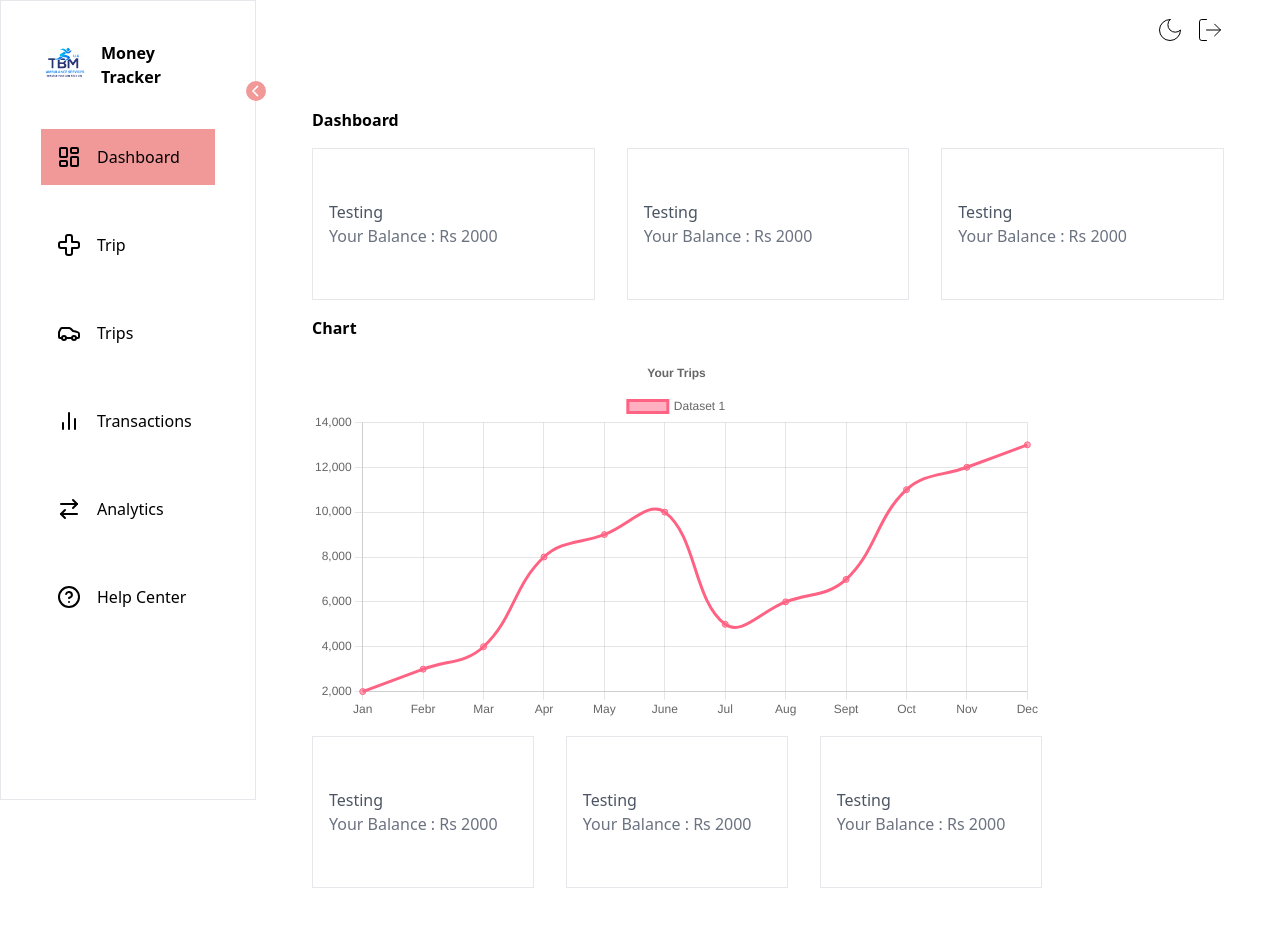
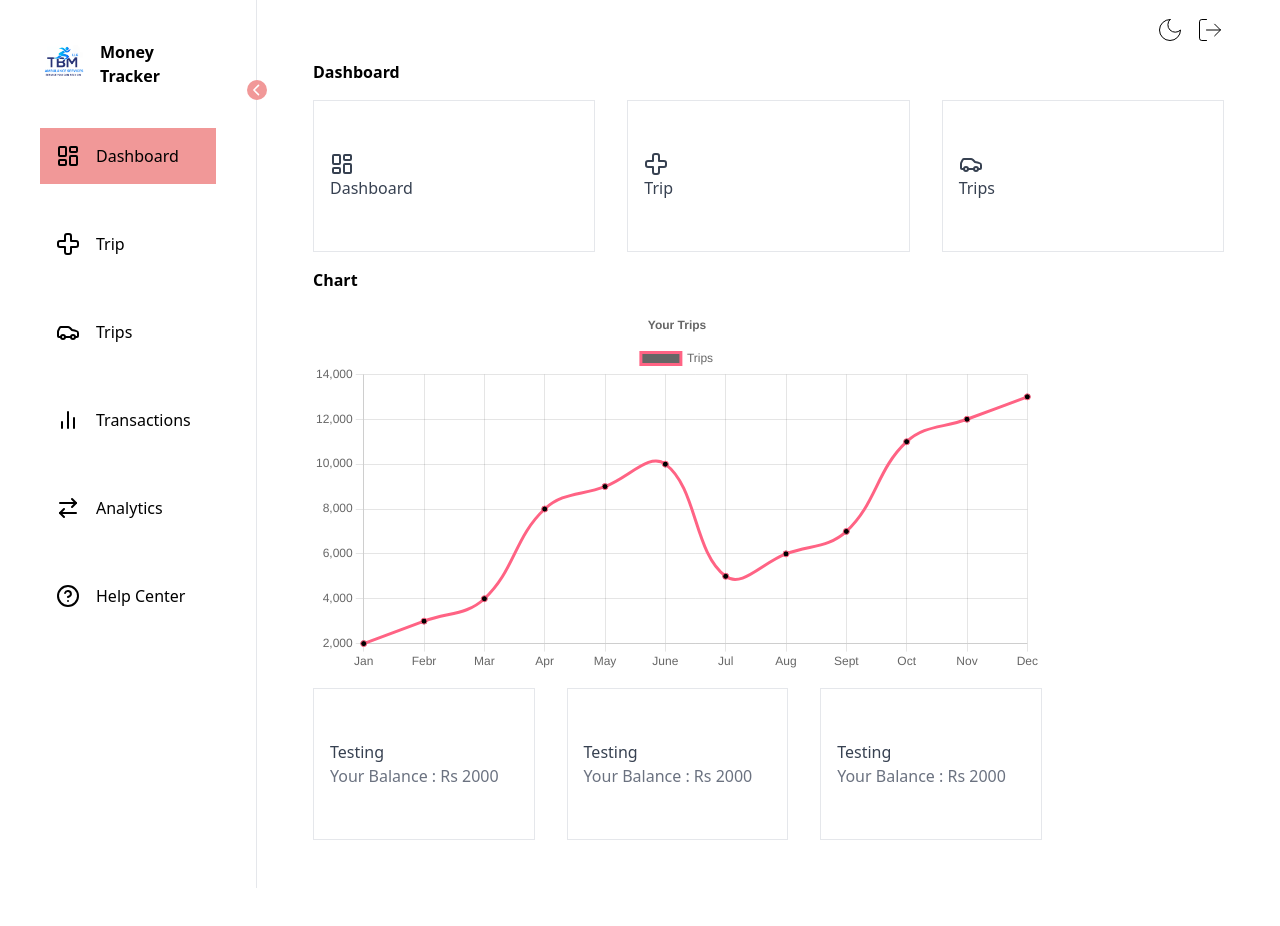
Before and after one commit to adilalishahg/Dashboard, a React (Vite) app: page / in a window 1280 px wide. Shown: the top 926 px of the page. After the commit the page ends 888 px from the top, so only its background shows below. Built offline with nearby package versions, Linux system fonts and the light colour scheme.

Commit message:
[Axio][Implementing]

```diff
--- /dev/null
+++ b/src/components/Button.jsx
@@ -0,0 +1,20 @@
+import { useTheme } from "./ThemeContext";
+const Button = ({ children, type, onClick }) => {
+  const { isDarkTheme } = useTheme();
+  console.log(type);
+  return (
+    <button
+      type={type}
+      onClick={onClick}
+      className={`p-2 ml-2 ${
+        isDarkTheme
+          ? "text-black bg-[#9af7a1]"
+          : "text-white bg-blue-500 hover:bg-blue-600"
+      }    rounded-md `}
+    >
+      {children}{" "}
+    </button>
+  );
+};
+
+export default Button;
--- /dev/null
+++ b/src/components/Card.jsx
@@ -0,0 +1,23 @@
+import React from "react";
+import { useTheme } from "./ThemeContext";
+import { NavLink } from "react-router-dom";
+const Card = ({ data }) => {
+  const { isDarkTheme } = useTheme();
+  return (
+    <div
+      className={`${
+        !data?.path
+          ? "w-2/5 h-[9.5rem] border  flex flex-col justify-center p-4"
+          : ""
+      }  ${isDarkTheme ? "text-gray-200" : "text-gray-700"}`}
+    >
+      {data?.icon && <data.icon />}
+      <span>{data?.name}</span>
+      <span className={`${isDarkTheme ? "text-gray-100 " : "text-gray-500"}`}>
+        {data?.value}
+      </span>
+    </div>
+  );
+};
+
+export default Card;
--- a/src/components/Chart.jsx
+++ b/src/components/Chart.jsx
@@ -9,6 +9,7 @@ import {
   Legend,
 } from "chart.js";
 import { Line } from "react-chartjs-2";
+import { useTheme } from "./ThemeContext";
 
 ChartJS.register(
   CategoryScale,
@@ -48,21 +49,23 @@ const labels = [
   "Nov",
   "Dec",
 ];
+// rgb(154 247 161 / var(--tw-bg-opacity))
 const dataSet =
   "2000,3000,4000,8000,9000,10000,5000,6000,7000,11000,12000,13000";
-export const data = {
-  labels,
-  datasets: [
-    {
-      label: "Dataset 1",
-      data: dataSet.split(",").map(Number),
-      borderColor: "rgb(255, 99, 132)",
-      backgroundColor: "rgba(255, 99, 132, 0.5)",
-    },
-  ],
-};
 
 const Chart = () => {
+  const { isDarkTheme } = useTheme();
+  const data = {
+    labels,
+    datasets: [
+      {
+        label: "Trips",
+        data: dataSet.split(",").map(Number),
+        borderColor: isDarkTheme ? "rgb(154, 247, 161)" : "rgb(255, 99, 132)",
+        backgroundColor: "rgba (134, 227, 141)",
+      },
+    ],
+  };
   return <Line options={options} data={data} />;
 };
 export default Chart;
--- a/src/components/Dashboard.jsx
+++ b/src/components/Dashboard.jsx
@@ -1,39 +1,42 @@
+import { NavLink } from "react-router-dom";
+import Card from "./Card";
 import Chart from "./Chart";
+import { LayoutDashboard, Cross, Car } from "lucide-react";
 
+const cardData = [
+  { name: "Testing", value: "Your Balance : Rs 2000" },
+  { name: "Testing", value: "Your Balance : Rs 2000" },
+  { name: "Testing", value: "Your Balance : Rs 2000" },
+];
+const cardData2 = [
+  { name: "Dashboard", icon: LayoutDashboard, path: "/" },
+  { name: "Trip", icon: Cross, path: "/trip" },
+  { name: "Trips", icon: Car, path: "/trips" },
+];
 const Dashboard = () => {
   return (
     <>
       <h2 className="font-bold">Dashboard</h2>
       <div className="flex space-x-8">
-        <div className="w-2/5 h-[9.5rem] border  flex flex-col justify-center p-4   text-gray-600">
-          <span>Testing</span>
-          <span className="text-gray-500">Your Balance : Rs 2000</span>
-        </div>
-        <div className="w-2/5 h-[9.5rem] border  flex flex-col justify-center p-4   text-gray-600">
-          <span>Testing</span>
-          <span className="text-gray-500">Your Balance : Rs 2000</span>
-        </div>
-        <div className="w-2/5 h-[9.5rem] border  flex flex-col justify-center p-4   text-gray-600">
-          <span>Testing</span>
-          <span className="text-gray-500">Your Balance : Rs 2000</span>
-        </div>
+        {cardData2 &&
+          cardData2.map((item, index) => (
+            <NavLink
+              key={index}
+              to={item.path}
+              className={
+                "w-2/5 h-[9.5rem] border  flex flex-col justify-center p-4"
+              }
+            >
+              <Card data={item} />
+            </NavLink>
+          ))}
       </div>
-      <div className="flex flex-col   space-y-4 w-4/5">
+      <div className="flex flex-col w-4/5 space-y-4">
         <h2 className="font-bold">Chart</h2>
         <Chart />
         <div className="flex space-x-8">
-          <div className="w-2/5 h-[9.5rem] border  flex flex-col justify-center p-4   text-gray-600">
-            <span>Testing</span>
-            <span className="text-gray-500">Your Balance : Rs 2000</span>
-          </div>
-          <div className="w-2/5 h-[9.5rem] border  flex flex-col justify-center p-4   text-gray-600">
-            <span>Testing</span>
-            <span className="text-gray-500">Your Balance : Rs 2000</span>
-          </div>
-          <div className="w-2/5 h-[9.5rem] border  flex flex-col justify-center p-4   text-gray-600">
-            <span>Testing</span>
-            <span className="text-gray-500">Your Balance : Rs 2000</span>
-          </div>
+          {cardData &&
+            cardData.map((item, index) => <Card key={index} data={item} />)}
         </div>
       </div>
     </>
--- a/src/components/MainRoot.jsx
+++ b/src/components/MainRoot.jsx
@@ -11,12 +11,16 @@ const MainRoot = () => {
   const { isDarkTheme, toggleTheme } = useTheme();
 
   return (
-    <div className={`w-full flex ${isDarkTheme ? "darkTheme" : "lightTheme"}`}>
+    <div
+      className={`w-full h-full flex ${
+        isDarkTheme ? "darkTheme" : "lightTheme"
+      }`}
+    >
       {/* Navigation Bar */}
       <NavigationBar />
 
       {/* Main Components */}
-      <main className="grow">
+      <main className="border-l grow">
         <div className="flex flex-col items-end justify-end py-4 space-y-4 px-14 ">
           <span className="flex items-center space-x-3 rounded-full">
             <button onClick={toggleTheme}>
@@ -29,7 +33,7 @@ const MainRoot = () => {
             <LogOut size={28} strokeWidth={1} absoluteStrokeWidth />
           </span>
         </div>
-        <div className="flex flex-col py-12 space-y-4 px-14">
+        <div className="flex flex-col pb-12 space-y-4 px-14">
           <Outlet />
         </div>
       </main>
--- a/src/components/NavigationBar.jsx
+++ b/src/components/NavigationBar.jsx
@@ -27,21 +27,20 @@ const variants = {
   nonExpanded: { width: "2%" },
 };
 const NavigationBar = () => {
-  const [activeNavIndex, setActiveNavIndex] = React.useState(0);
   const [isExpanded, setIsExpanded] = React.useState(true);
   const { isDarkTheme } = useTheme();
   return (
     <motion.div
       animate={isExpanded ? "expanded" : "nonExpanded"}
       variants={variants}
-      className={`flex flex-col w-1/5 h-screen ${
+      className={`flex flex-col w-1/5 800px:hidden h-full ${
         isExpanded ? " px-10" : " px-12 items-center"
-      } py-10 ${isDarkTheme ? "border-r" : "border"}   border-r-1 relative`}
+      } py-10  relative`}
     >
       <NavLink to={"/"}>
         {" "}
         <div className="flex items-center space-x-3 logo-div">
-          <img style={{ maxWidth: "6rem" }} src={Logo} className=" w-12" />{" "}
+          <img style={{ maxWidth: "6rem" }} src={Logo} className="w-12 " />{" "}
           <span className={`font-bold ${isExpanded ? "block" : "hidden"}`}>
             Money Tracker
           </span>
@@ -49,12 +48,20 @@ const NavigationBar = () => {
       </NavLink>
       <div
         onClick={() => setIsExpanded((isExpanded) => !isExpanded)}
-        className="w-5 h-5 bg-[#f19898] rounded-full absolute -right-[0.70rem] top-20 flex items-center justify-center"
+        className={`w-5 h-5 ${
+          isDarkTheme ? "bg-[#9af7a1]" : "bg-[#f19898]"
+        } rounded-full absolute -right-[0.70rem] top-20 flex items-center justify-center`}
       >
         {isExpanded ? (
-          <ChevronLeft className="text-white mr-[0.1rem]" />
+          <ChevronLeft
+            className={`${
+              isDarkTheme ? "text-black" : "text-white"
+            } mr-[0.1rem]`}
+          />
         ) : (
-          <ChevronRight className="text-white" />
+          <ChevronRight
+            className={`${isDarkTheme ? "text-black" : "text-white"} `}
+          />
         )}
       </div>
       <div className={`flex flex-col mt-10 space-y-8`}>
@@ -76,10 +83,9 @@ const NavigationBar = () => {
               <div
                 className={`flex space-x-4 p-4 rounded cursor-pointer
                  `}
-                onClick={() => setActiveNavIndex(index)}
               >
                 <item.icon className="block" />
-                <span className={isExpanded ? "block" : "hidden"}>
+                <span className={isExpanded ? " block" : "hidden"}>
                   {item?.name}
                 </span>
               </div>
--- a/src/components/Trip.jsx
+++ b/src/components/Trip.jsx
@@ -1,8 +1,9 @@
-import React from "react";
-import { Formik, Field, Form, ErrorMessage } from "formik";
+import { Formik, Field, Form, ErrorMessage, useFormikContext } from "formik";
 import * as Yup from "yup";
 import { ArrowBigLeft } from "lucide-react";
 import { useTheme } from "./ThemeContext";
+import axios from "axios";
+import Button from "./Button";
 
 {
   /* <ArrowBigLeft /> */
@@ -13,13 +14,31 @@ const validationSchema = Yup.object().shape({
   email: Yup.string().email("Invalid email").required("Email is required"),
   terms: Yup.boolean().oneOf([true], "Please accept the terms and conditions"),
 });
+const initialValues = {
+  name: "",
+  email: "",
+  phone: "",
+  terms: false,
+};
+const MyForm = () => {
+  const formik = useFormikContext();
 
-const MyForm = () => {
-  const initialValues = {
-    name: "",
-    email: "",
-    phone: "",
-    terms: false,
+  const fetchPatient = async () => {
+    try {
+      const response = await axios.get(
+        "https://pokeapi.co/api/v2/pokemon/ditto"
+      );
+      console.log(response);
+
+      // Check if formik is defined before calling setFieldValue
+      if (formik) {
+        formik.setFieldValue("name", response.data.name);
+      } else {
+        console.error("formik is undefined");
+      }
+    } catch (error) {
+      console.error("Error fetching form data:", error);
+    }
   };
 
   const onSubmit = (values, { setSubmitting }) => {
@@ -55,16 +74,21 @@ const MyForm = () => {
               name="name"
               className="w-[80%] p-2 mt-1 border rounded-md"
             />
-            <button
+            {/* <button
               type="button"
-              onClick={() => {
-                // Handle button click logic here
-                console.log("Button clicked");
-              }}
-              className="p-2 ml-2 text-white bg-blue-500 rounded-md hover:bg-blue-600"
+              onClick={fetchPatient}
+              className={`p-2 ml-2 ${
+                isDarkTheme
+                  ? "text-black bg-[#9af7a1]"
+                  : "text-white bg-blue-500 hover:bg-blue-600"
+              }    rounded-md `}
             >
               <ArrowBigLeft />
-            </button>
+            </button> */}
+            <Button type="button" onClick={fetchPatient}>
+              {" "}
+              <ArrowBigLeft />
+            </Button>
             <ErrorMessage
               name="name"
               component="div"
@@ -86,16 +110,29 @@ const MyForm = () => {
               name="phone"
               className="w-[80%] p-2 mt-1 border rounded-md"
             />
-            <button
+            {/* <button
               type="button"
               onClick={() => {
                 // Handle button click logic here
                 console.log("Button clicked");
               }}
-              className="p-2 ml-2 text-white bg-blue-500 rounded-md hover:bg-blue-600"
+              className={`p-2 ml-2 ${
+                isDarkTheme
+                  ? "text-black bg-[#9af7a1]"
+                  : "text-white bg-blue-500 hover:bg-blue-600"
+              }    rounded-md `}
             >
               <ArrowBigLeft />
-            </button>
+            </button> */}
+            <Button
+              type="button"
+              onClick={() => {
+                console.log("Button clicked");
+              }}
+            >
+              {" "}
+              <ArrowBigLeft />
+            </Button>
             <ErrorMessage
               name="phone"
               component="div"
@@ -145,12 +182,17 @@ const MyForm = () => {
           </div>
 
           <div>
-            <button
+            {/* <button
               type="submit"
-              className="p-2 text-white bg-blue-500 rounded-md hover:bg-blue-600"
+              className={`p-2 ml-2 ${
+                isDarkTheme
+                  ? "text-black bg-[#9af7a1]"
+                  : "text-white bg-blue-500 hover:bg-blue-600"
+              }    rounded-md text-bold`}
             >
               Submit
-            </button>
+            </button> */}
+            <Button type="submit">Submit</Button>
           </div>
         </Form>
       </Formik>
```
